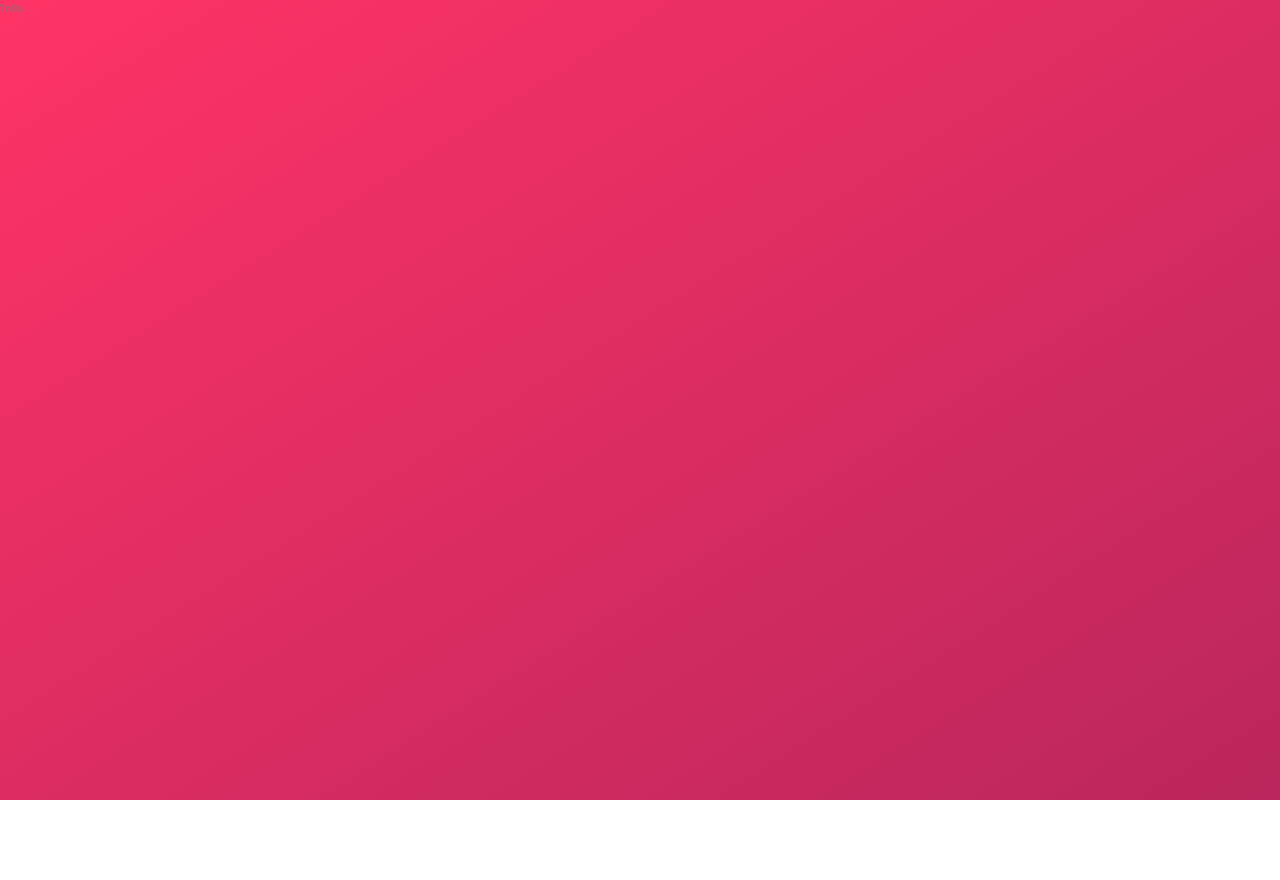
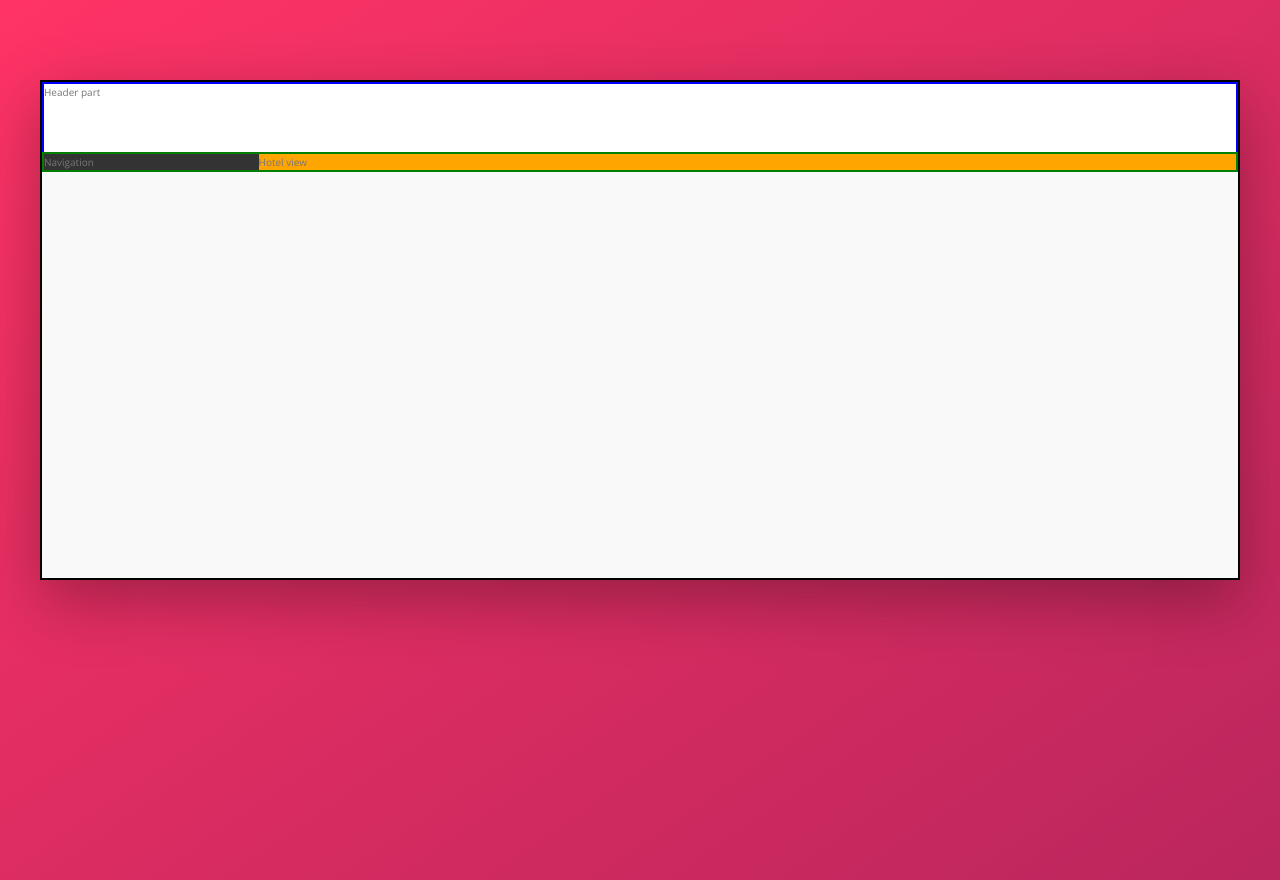
Before and after one commit to RickelmySantos/projeto-trillo, a website: page index.html in a window 1280 px wide. Before the commit the page ends 800 px from the top, so only its background shows below. Drawn offline with nearby package versions, Linux system fonts and the light colour scheme.

Commit message:
modelagem inicial do layout

```diff
--- a/index.html
+++ b/index.html
@@ -1,5 +1,5 @@
 <!DOCTYPE html>
-<html lang="en">
+<html lang="pt-br">
 
 <head>
     <meta charset="UTF-8">
@@ -13,7 +13,19 @@
 </head>
 
 <body>
-    Trillo
+    <div class="container">
+        <header class="header">
+            Header part
+        </header>
+        <div class="content">
+            <nav class="sidebar">
+                Navigation
+            </nav>
+            <main class="hotel-view">
+                Hotel view
+            </main>
+        </div>
+    </div>
 </body>
 
 </html>
--- a/sass/_base.scss
+++ b/sass/_base.scss
@@ -12,6 +12,8 @@
     --color-grey-dark-1: #333;
     --color-grey-dark-2: #777;
     --color-grey-dark-3: #999;
+
+    --shadow-dark: 0 2rem 6rem rgba(0,0,0,.3);
 
 }
 
--- a/sass/_layout.scss
+++ b/sass/_layout.scss
@@ -0,0 +1,40 @@
+.container{
+    border: 2px black solid;
+
+    max-width: 120rem;
+    margin: 8rem auto;
+    background-color: var(--color-grey-light-1);
+    box-shadow: var(--shadow-dark);
+    min-height: 50rem;
+}
+
+.header{
+    border: 2px blue solid;
+
+    height: 7rem;
+    border-bottom: var(--color-grey-light-2);
+    background-color: #fff;
+
+
+
+}
+.content{
+    border: 2px green solid;
+
+    display: flex;
+}
+
+.sidebar{
+
+    background-color: var(--color-grey-dark-1);
+
+    flex: 0 0 18%;
+}
+
+.hotel-view{
+
+    background-color: #fff;
+    background-color: orange;
+
+    flex: 1;
+}
```
Also changed, not shown: css/style.css.
